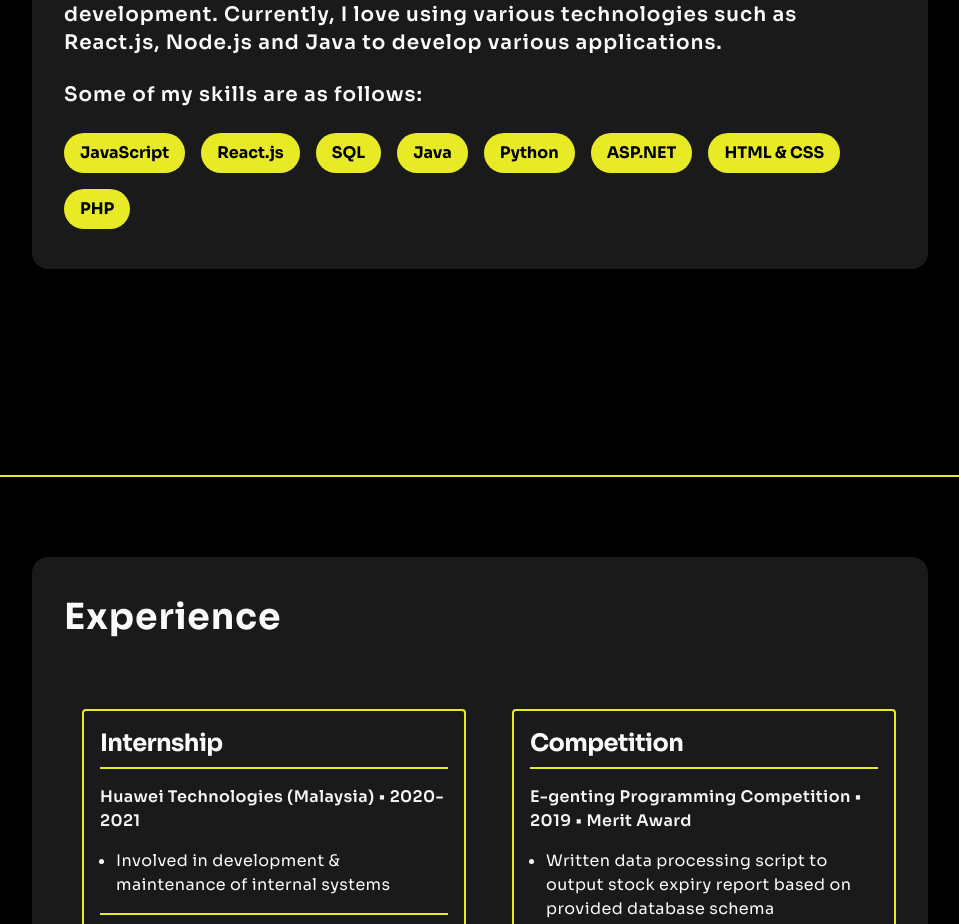
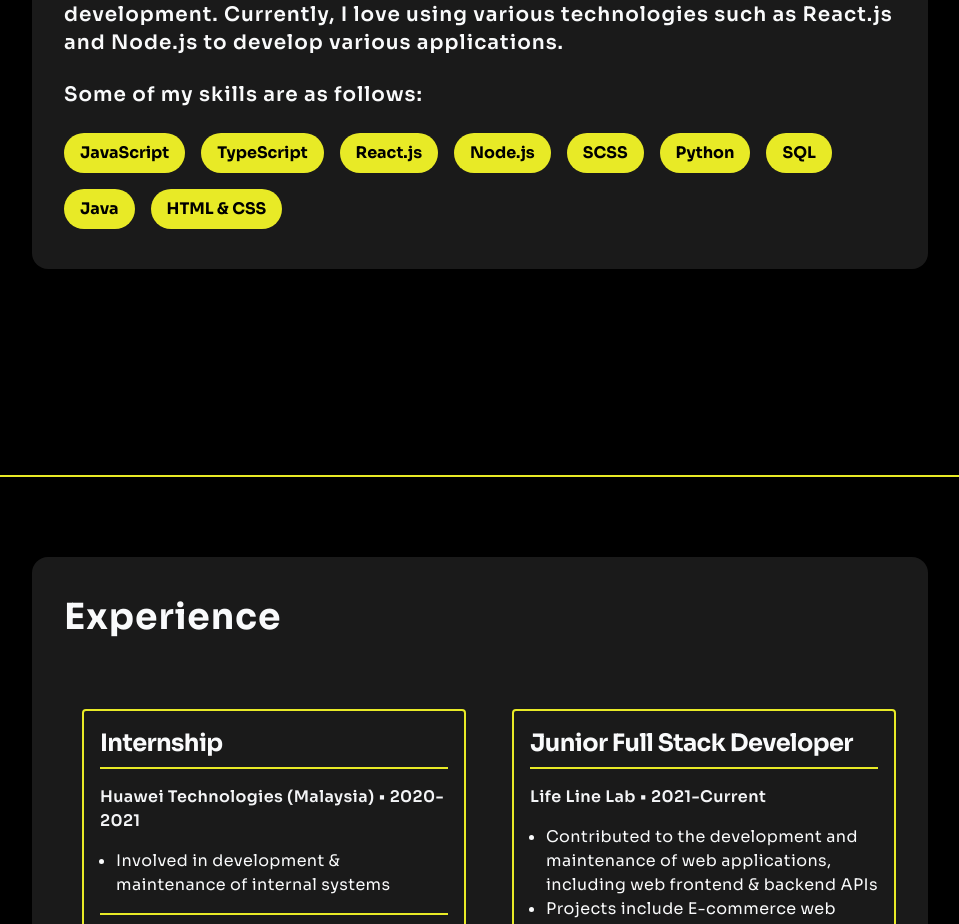
Before and after one commit to zhanlun/zhanlun.github.io, a React (Create React App) app: page /#experience in a window 1280 px wide. Shown: the part 1123-2047 px from the top of the page, without its empty margins (48-1007 px from the left). Built offline with nearby package versions, Linux system fonts and the light colour scheme.

Commit message:
Update data and about section

```diff
--- a/src/data/experience.js
+++ b/src/data/experience.js
@@ -11,15 +11,27 @@ module.exports = {
         'JavaScript', 'HTML & CSS', 'SQL', 'Huawei GDE',
       ]
     },
+    // {
+    //   title: 'Competition',
+    //   subtitle: 'E-genting Programming Competition • 2019 • Merit Award',
+    //   listItems: [
+    //     'Written data processing script to output stock expiry report based on provided database schema'
+    //   ],
+    //   bottomSubtitle: 'Technologies Used',
+    //   bottomListItems: [
+    //     'Python', 'SQL',
+    //   ]
+    // },
     {
-      title: 'Competition',
-      subtitle: 'E-genting Programming Competition • 2019 • Merit Award',
+      title: 'Junior Full Stack Developer',
+      subtitle: 'Life Line Lab • 2021-Current',
       listItems: [
-        'Written data processing script to output stock expiry report based on provided database schema'
+        'Contributed to the development and maintenance of web applications, including web frontend & backend APIs',
+        'Projects include E-commerce web application and its admin portal',
       ],
       bottomSubtitle: 'Technologies Used',
       bottomListItems: [
-        'Python', 'SQL',
+        'TypeScript', 'React.js', 'Node.js', 'Recoil.js', 'ArangoDB', 'SCSS'
       ]
     },
   ]
--- a/src/data/skills.js
+++ b/src/data/skills.js
@@ -1,12 +1,15 @@
 module.exports = {
   skillsData: [
     'JavaScript',
+    'TypeScript',
     'React.js',
+    'Node.js',
+    'SCSS',
+    'Python',
     'SQL',
     'Java',
-    'Python',
-    'ASP.NET',
+    // 'ASP.NET',
     'HTML & CSS',
-    'PHP',
+    // 'PHP',
   ]
 }
--- a/src/pageSections/AboutSection.js
+++ b/src/pageSections/AboutSection.js
@@ -14,7 +14,7 @@ export const AboutSection = ({ id, setActiveSectionId }) => {
       </SectionTitle>
       <SectionContent>
         <StyledParagraph>Hi, I'm Ng Zhan Lun. I'm a computer science graduate from Universiti Teknologi Malaysia.</StyledParagraph>
-        <StyledParagraph>My current career focus is software development, especially in web development. Currently, I love using various technologies such as React.js, Node.js and Java to develop various applications.</StyledParagraph>
+        <StyledParagraph>My current career focus is software development, especially in web development. Currently, I love using various technologies such as React.js and Node.js to develop various applications.</StyledParagraph>
         <StyledParagraph>Some of my skills are as follows:</StyledParagraph>
         <ul className="flex flex-wrap gap-4 mt-4">
           {
```
Also changed, not shown: 1 other file (tests, documents, lock files or other folders).
